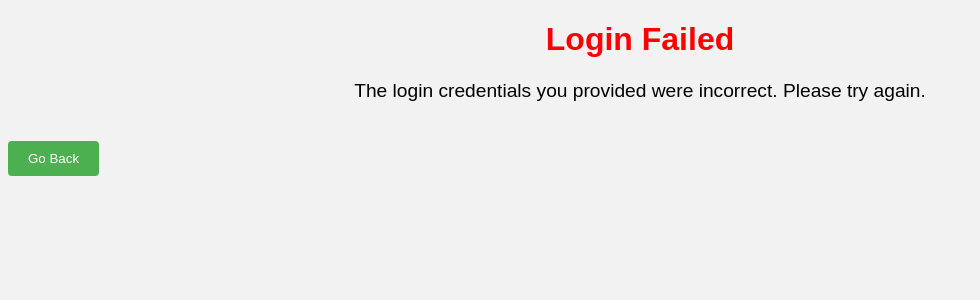
After one commit to JasonBirdi/Finance-Manager, a Flask app: template templates/login_failed.html in a window 1280 px wide. The commit adds this page. Shown: the top 300 px of the page, without its empty margins (0-980 px from the left). Run offline with Flask 2, Linux system fonts and the light colour scheme; the template is opened without the code that fills it, so the values that code supplies are empty; parts of the project's set-up code (start-up, migrations or seed data) failed here and were passed over.

Commit message:
page login prototype

```diff
--- a/app.py
+++ b/app.py
@@ -1,7 +1,9 @@
 from flask import Flask, render_template
 from webscrape import WebScraper
+from credentials import Credentials
 import os
 from dotenv import load_dotenv
+import threading
 
 # Use config file for login credentials
 sensitive_info_path = os.environ.get('Sensitive_Info_Folder')
@@ -10,16 +12,31 @@ load_dotenv(dotenv_path)
 
 CARD = os.getenv('CARD')
 PASSWORD = os.getenv('PASSWORD')
+LOGIN_TIMER = os.getenv('LOGIN_TIMER')
+LOGIN_TIMER = int(LOGIN_TIMER)
 
 app = Flask(__name__)
 
 @app.route('/')
 def index():
-    scraper = WebScraper()
-    output = scraper.login(CARD, PASSWORD)
-    print(output)
-    return render_template('index.html')
+    credentials = Credentials(CARD, PASSWORD, LOGIN_TIMER)
+    scraper = WebScraper(LOGIN_TIMER)
 
+    # create a separate thread for scraper
+    scraper_thread = threading.Thread(target=scraper.login)
+    scraper_thread.start()
+
+    # run tkinter in the main thread for credential GUI
+    credentials.display_credentials()
+
+    # join scraper thread to wait for it to finish
+    scraper_thread.join()
+
+    if scraper.login_status:
+        account_info = scraper.scrape_accounts()
+        return render_template('index.html', account_info=account_info)
+    else:
+        return render_template('login_failed.html')
 
 if __name__ == '__main__':
     app.run()
--- a/requirements.txt
+++ b/requirements.txt
@@ -3,3 +3,4 @@ python-dotenv==1.0.0
 requests==2.28.2
 beautifulsoup4==4.12.2
 selenium==4.9.0
+appopener==1.7
--- /dev/null
+++ b/templates/login_failed.html
@@ -0,0 +1,41 @@
+<!DOCTYPE html>
+<html>
+<head>
+	<title>Login Failed</title>
+	<style>
+		body {
+			font-family: Arial, sans-serif;
+			background-color: #F2F2F2;
+		}
+
+		h1 {
+			color: #FF0000;
+			text-align: center;
+		}
+
+		p {
+			font-size: 1.2em;
+			text-align: center;
+		}
+
+		button {
+			background-color: #4CAF50;
+			color: white;
+			padding: 10px 20px;
+			border: none;
+			border-radius: 4px;
+			cursor: pointer;
+			margin-top: 20px;
+		}
+
+		button:hover {
+			background-color: #3E8E41;
+		}
+	</style>
+</head>
+<body>
+	<h1>Login Failed</h1>
+	<p>The login credentials you provided were incorrect. Please try again.</p>
+	<button onclick="window.history.back()">Go Back</button>
+</body>
+</html>
```
Also changed, not shown: credentials.py (added, +46 -0 lines), templates/index.html (+14 -12 lines), webscrape.py (+27 -21 lines).
